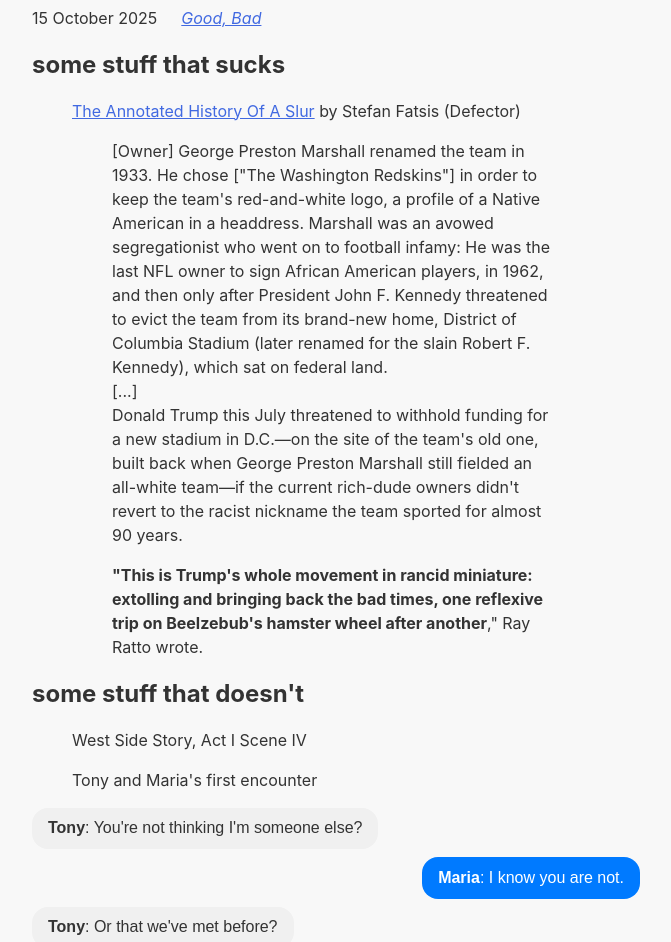
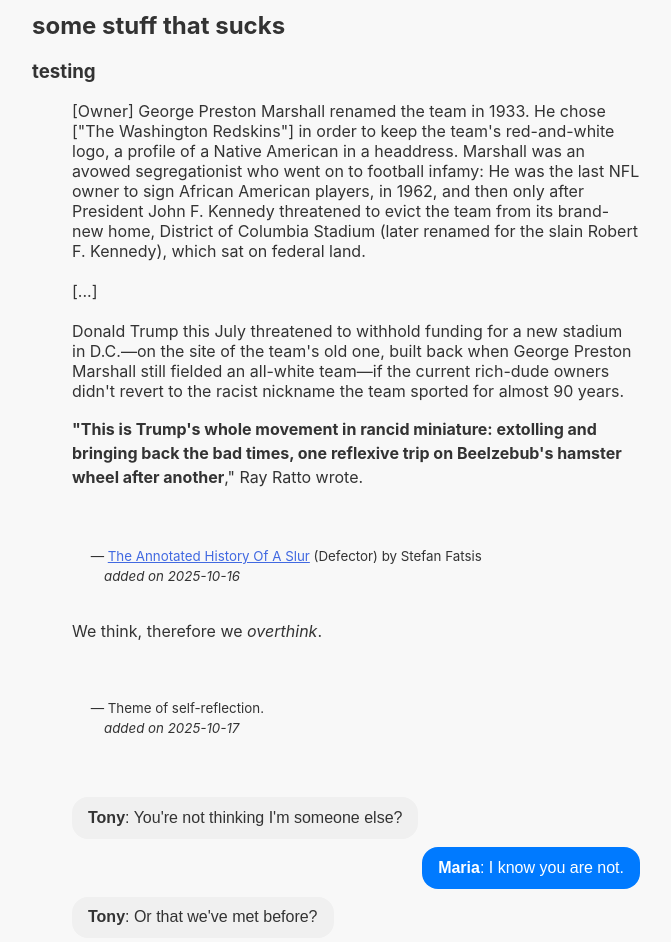
Before and after one commit to travis-boyd/trav.ing, an Eleventy site: page content/blog/bestworst/01.md in a window 1280 px wide. Shown: the part 188-1130 px from the top of the page, without its empty margins (304-975 px from the left). Built offline with nearby package versions, Linux system fonts and the light colour scheme; Eleventy itself is replaced by a stand-in of ours; files that its build step writes are made by us from their sources; what @zachleat/heading-anchors, zod-validation-error would draw is missing.

Commit message:
first post tinkering

```diff
--- a/content/blog/bestworst/01.md
+++ b/content/blog/bestworst/01.md
@@ -1,37 +1,74 @@
 ---
-title: some of the worst things I've read recently
+title: some of the worst things I've read
 description: some stuff that I've read lately. some if it sucks.
 date: 2025-10-15
-tags: good, bad
+badthings:
+  - text: |
+        \[Owner\] George Preston Marshall renamed the team in 1933. He chose ["The Washington Redskins"] in order to keep the team's red-and-white logo, a profile of a Native American in a headdress. Marshall was an avowed segregationist who went on to football infamy: He was the last NFL owner to sign African American players, in 1962, and then only after President John F. Kennedy threatened to evict the team from its brand-new home, District of Columbia Stadium (later renamed for the slain Robert F. Kennedy), which sat on federal land.
+        <br><br>[...]<br><br>
+        Donald Trump this July threatened to withhold funding for a new stadium in D.C.—on the site of the team's old one, built back when George Preston Marshall still fielded an all-white team—if the current rich-dude owners didn't revert to the racist nickname the team sported for almost 90 years.
+
+        <strong>"This is Trump's whole movement in rancid miniature: extolling and bringing back the bad times, one reflexive trip on Beelzebub's hamster wheel after another</strong>," Ray Ratto wrote.
+    context: |
+        [The Annotated History Of A Slur](https://defector.com/the-annotated-history-of-a-slur) (Defector) by Stefan Fatsis
+    datetime: 2025-10-16
+
+  - text: >
+      We think, therefore we *overthink*.
+    context: Theme of self-reflection.
+    datetime: 2025-10-17
+goodthings:
+  - text: |
+        <div class="ichat">
+            <div class="bubble left"> <strong>Tony</strong>: You're not thinking I'm someone else? </div>
+            <div class="bubble right"> <strong>Maria</strong>: I know you are not. </div>
+            <div class="bubble left"> <strong>Tony</strong>: Or that we've met before? </div>
+            <div class="bubble right"> <strong>Maria</strong>: I know we have not. </div>
+            <div class="bubble left"> <strong>Tony</strong>: I felt-- I knew something-never-before was going to happen. Had to happen. But this is... </div>
+            <div class="bubble right"> <strong>Maria</strong>: My hands are cold... yours too.</div>
+            <div class="bubble right"> \*touches ur face\* </div>
+            <div class="bubble right"> <strong>Maria</strong>: So warm. </div>
+            <div class="bubble left"> <strong>Tony</strong>: Yours, too... </div>
+            <div class="bubble right"> <strong>Maria</strong>: But of course. They are the same. </div>
+            <div class="bubble left"> <strong>Tony</strong>: It's so much to believe. </div>
+            <div class="bubble left"> <strong>Tony</strong>: You're not joking me? </div>
+            <div class="bubble right"> <strong>Maria</strong>: I have not yet learned how to joke that way. I think now I never will. </div>
+        </div>
+    context: >
+        West Side Story, Act I Scene IV <br>
+        Tony and Maria's first encounter
+    datetime: 2025-10-16
 ---
 
 ## some stuff that sucks
+### testing
 
-###
-> [The Annotated History Of A Slur](https://defector.com/the-annotated-history-of-a-slur) by Stefan Fatsis (Defector)
->> [Owner] George Preston Marshall renamed the team in 1933. He chose ["The Washington Redskins"] in order to keep the team's red-and-white logo, a profile of a Native American in a headdress. Marshall was an avowed segregationist who went on to football infamy: He was the last NFL owner to sign African American players, in 1962, and then only after President John F. Kennedy threatened to evict the team from its brand-new home, District of Columbia Stadium (later renamed for the slain Robert F. Kennedy), which sat on federal land.
->> <br> [...] <br>
->> Donald Trump this July threatened to withhold funding for a new stadium in D.C.—on the site of the team's old one, built back when George Preston Marshall still fielded an all-white team—if the current rich-dude owners didn't revert to the racist nickname the team sported for almost 90 years.
->>
->> <strong>"This is Trump's whole movement in rancid miniature: extolling and bringing back the bad times, one reflexive trip on Beelzebub's hamster wheel after another</strong>," Ray Ratto wrote.
+{% for s in badthings %}
+    <ul>
+        <div class="quote">
+            {{ s.text | markdown | safe }}
+            <div class="quote attribution">
+                <small>
+                    <span class="context">— {{ s.context | markdown | safe}}</span>
+                    <span class="date">{% if s.datetime %}added on {{s.datetime.toISOString().slice(0,10)}} {% endif %}</span>
+                </small>
+            </div>
+        </div>
+    </ul>
+{% endfor %}
 
-## some stuff that doesn't
+{% for s in goodthings %}
+    <ul>
+        <div class="quote">
+            {{ s.text | markdown | safe }}
+            <div class="quote attribution">
+                <small>
+                    <span class="context">— {{ s.context | markdown | safe}}</span>
+                    <span class="date">{% if s.datetime %}added on {{s.datetime.toISOString().slice(0,10)}} {% endif %}</span>
+                </small>
+            </div>
+        </div>
+    </ul>
+{% endfor %}
 
-> West Side Story, Act I Scene IV
->
-> Tony and Maria's first encounter
-<div class="ichat">
-    <div class="bubble left"> <strong>Tony</strong>: You're not thinking I'm someone else? </div>
-    <div class="bubble right"> <strong>Maria</strong>: I know you are not. </div>
-    <div class="bubble left"> <strong>Tony</strong>: Or that we've met before? </div>
-    <div class="bubble right"> <strong>Maria</strong>: I know we have not. </div>
-    <div class="bubble left"> <strong>Tony</strong>: I felt-- I knew something-never-before was going to happen. Had to happen. But this is... </div>
-    <div class="bubble right"> <strong>Maria</strong>: My hands are cold... yours too.</div>
-    <div class="bubble right"> *touches ur face* </div>
-    <div class="bubble right"> <strong>Maria</strong>: So warm. </div>
-    <div class="bubble left"> <strong>Tony</strong>: Yours, too... </div>
-    <div class="bubble right"> <strong>Maria</strong>: But of course. They are the same. </div>
-    <div class="bubble left"> <strong>Tony</strong>: It's so much to believe. </div>
-    <div class="bubble left"> <strong>Tony</strong>: You're not joking me? </div>
-    <div class="bubble right"> <strong>Maria</strong>: I have not yet learned how to joke that way. I think now I never will. </div>
-</div>
+### test done
--- a/css/index.css
+++ b/css/index.css
@@ -347,3 +347,24 @@
   background: #007aff;
   color: white;
 }
+
+.quote {
+  display: inline-block;
+}
+
+
+.quote .attribution {
+  display: inline-block;
+  margin: 0;              /* remove default paragraph margin */
+  padding-left: 2em;      /* space for hyphen */
+  white-space: pre-wrap;  /* respect line breaks in text */
+}
+
+.quote .context {
+  display: inline-block;
+  text-indent: -1em;      /* pull the first line back to show hyphen */
+}
+
+.quote .date {
+  font-style: italic;
+}
```
